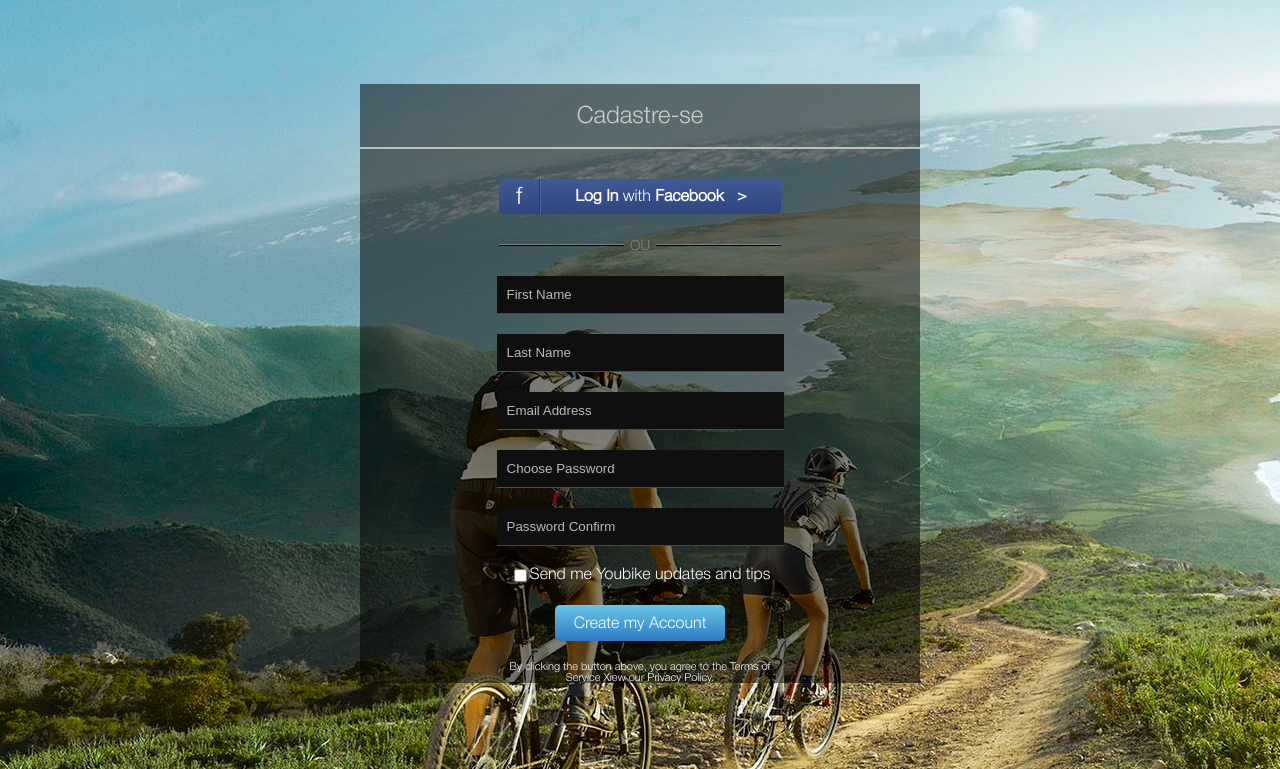
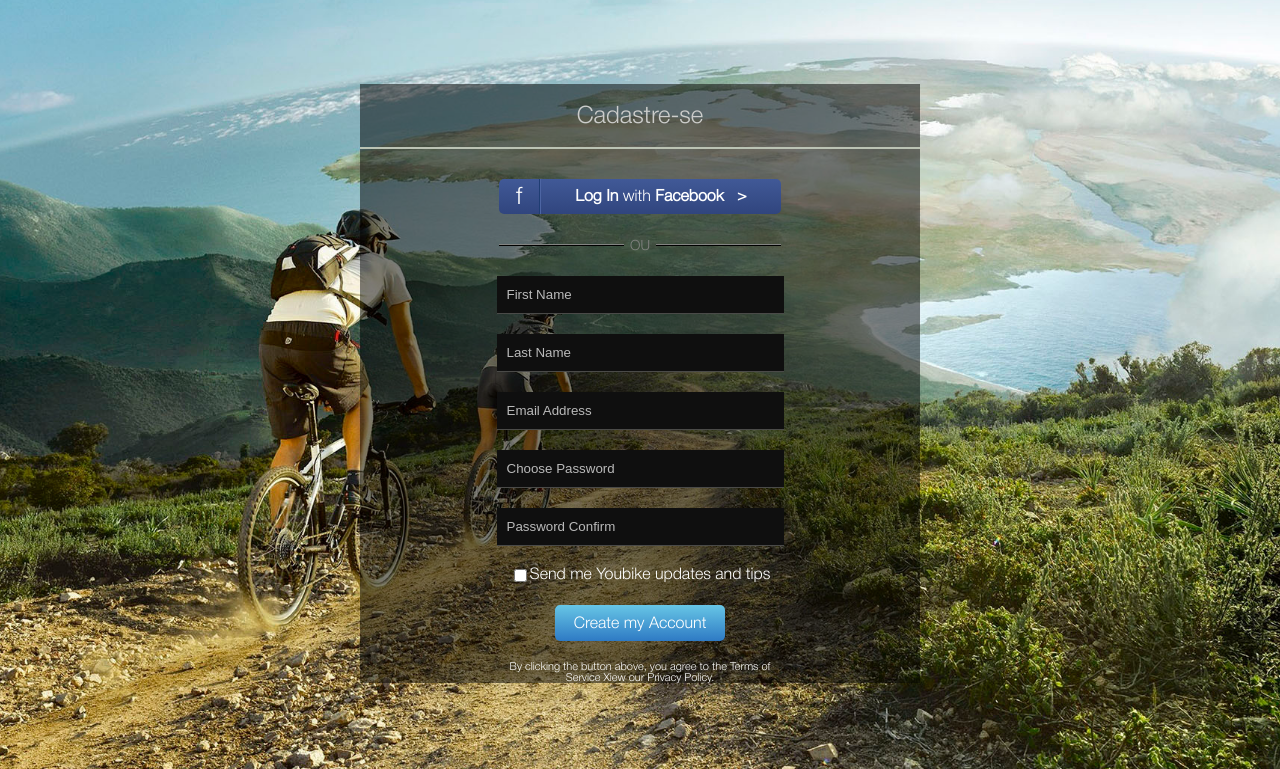
Before and after one commit to anatolii10/hw4_cadastre.io, a plain HTML site: page index.html in a window 1280 px wide. Shown: the part 39-808 px from the top of the page. Drawn offline with Linux system fonts and the light colour scheme.

Commit message:
Change css

```diff
--- a/css/style.css
+++ b/css/style.css
@@ -9,7 +9,10 @@
 body {
   font-family: 'helveticaneue';
   overflow: hidden;
+      background: url(../img/background.jpg) no-repeat center center;
+      background-size: cover;
 }
+
 header {
     width: 100%;
     height: 36px;
@@ -61,7 +64,7 @@ header {
     justify-content: center;
     height: 96.5vh;
     width: 100vw;
-    background: url(../img/background.jpg) no-repeat fixed;
+
 }
 .window {
   display: flex;
```
